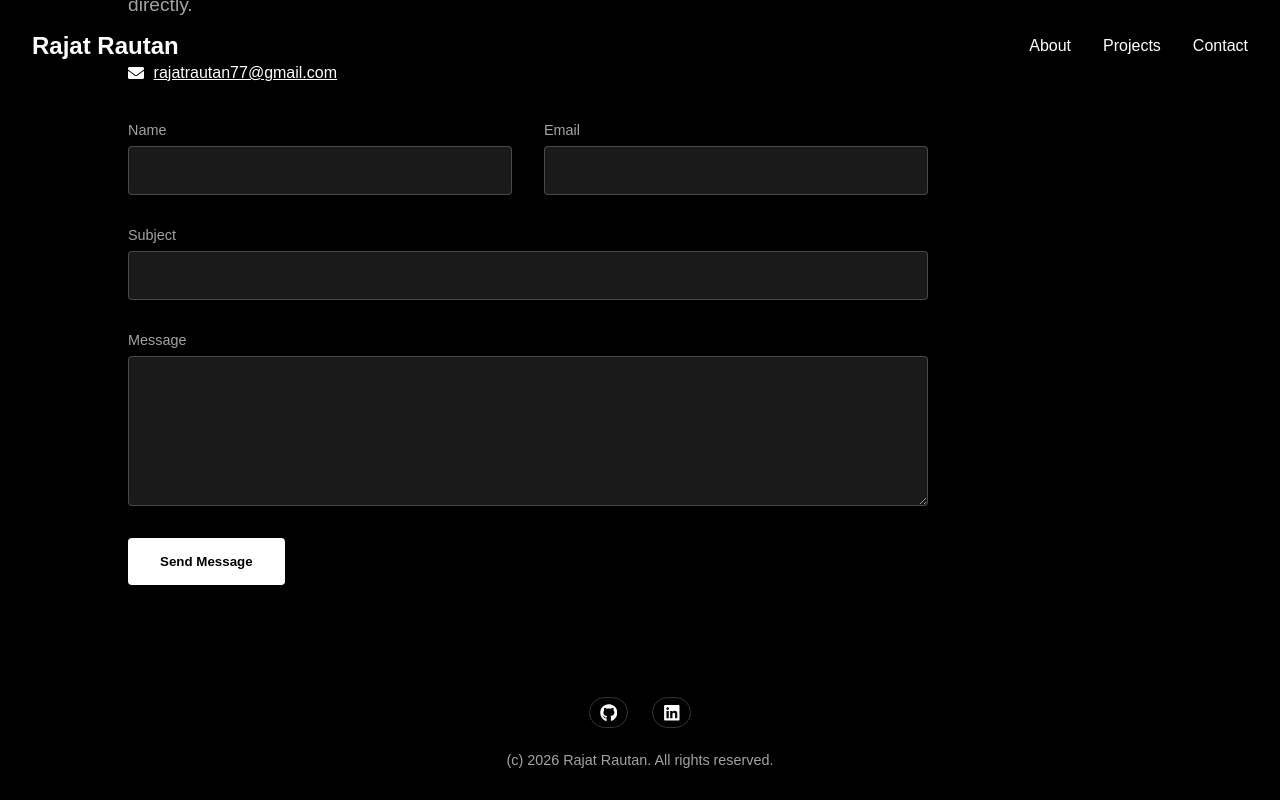
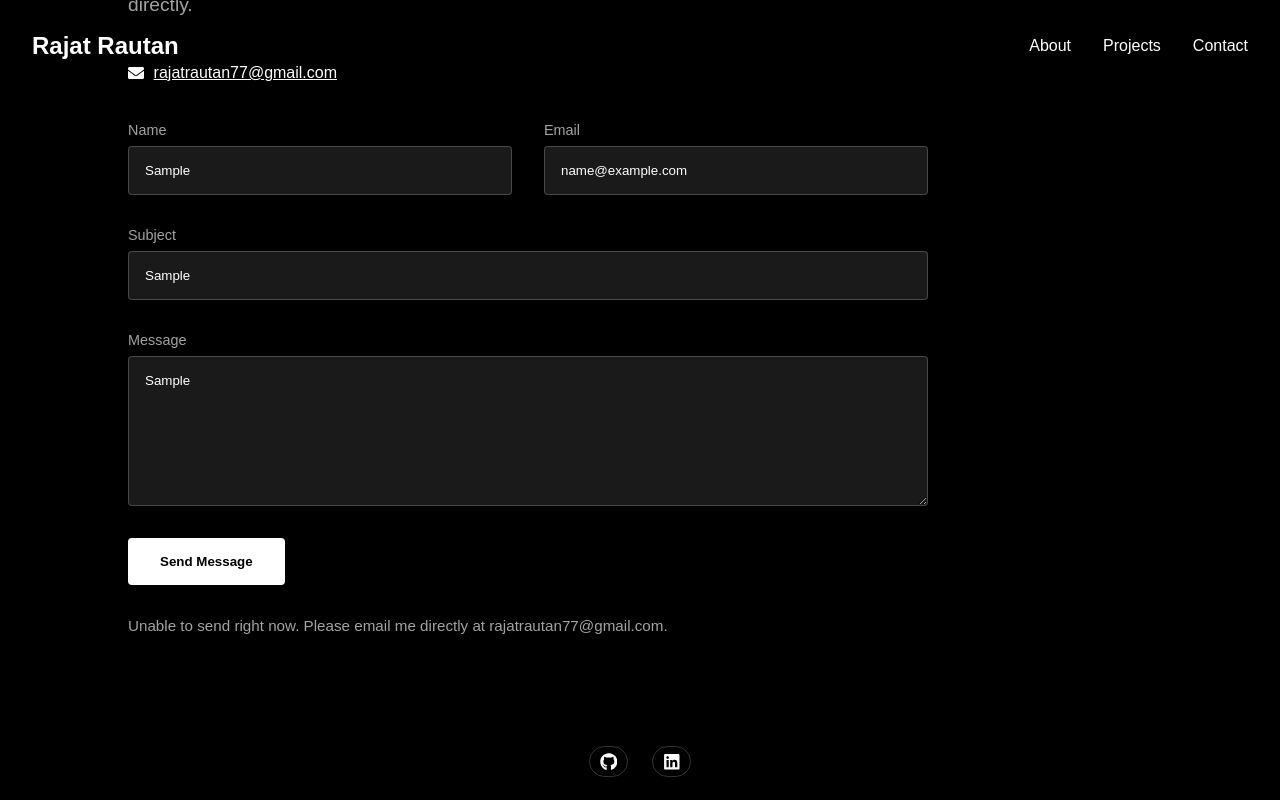
Before and after one commit to novasayat/rajat-personal-portfolio, a React (Create React App) app: page / in a window 1280 px wide. Both pictures are taken after typing "Sample", "name@example.com", "Sample", "Sample" into the empty fields and a click on the button "Send Message". Shown: the part 2579-3379 px from the top of the page. Built offline with nearby package versions, Linux system fonts and the light colour scheme; no server answers.

Commit message:
feat: replace contact alerts with inline submission status

```diff
--- a/src/components/Contact/Contact.js
+++ b/src/components/Contact/Contact.js
@@ -111,15 +111,29 @@ const SubmitButton = styled(motion.button)`
   &:hover {
     background-color: var(--accent-color);
   }
+
+  &:disabled {
+    opacity: 0.65;
+    cursor: not-allowed;
+  }
+`;
+
+const StatusMessage = styled.p`
+  grid-column: 1 / -1;
+  font-size: 0.95rem;
+  color: var(--accent-color);
 `;
 
 const Contact = () => {
+  const CONTACT_ENDPOINT = process.env.REACT_APP_CONTACT_ENDPOINT;
   const [formData, setFormData] = useState({
     name: '',
     email: '',
     subject: '',
     message: ''
   });
+  const [isSubmitting, setIsSubmitting] = useState(false);
+  const [status, setStatus] = useState('');
 
   const handleChange = (e) => {
     const { name, value } = e.target;
@@ -129,19 +143,56 @@ const Contact = () => {
     }));
   };
 
-  const handleSubmit = (e) => {
-    e.preventDefault();
-    // Integrate with a form service like Formspree
-    console.log(formData);
-    // Reset form
+  const openMailClient = () => {
+    const mailtoUrl =
+      `mailto:rajatrautan77@gmail.com` +
+      `?subject=${encodeURIComponent(formData.subject)}` +
+      `&body=${encodeURIComponent(
+        `Name: ${formData.name}\nEmail: ${formData.email}\n\n${formData.message}`
+      )}`;
+    window.location.href = mailtoUrl;
+  };
+
+  const resetForm = () => {
     setFormData({
       name: '',
       email: '',
       subject: '',
       message: ''
     });
-    // Show success message
-    alert('Thank you! Your message has been sent.');
+  };
+
+  const handleSubmit = async (e) => {
+    e.preventDefault();
+    setStatus('');
+    setIsSubmitting(true);
+
+    try {
+      if (CONTACT_ENDPOINT) {
+        const response = await fetch(CONTACT_ENDPOINT, {
+          method: 'POST',
+          headers: {
+            'Content-Type': 'application/json',
+            Accept: 'application/json'
+          },
+          body: JSON.stringify(formData)
+        });
+
+        if (!response.ok) {
+          throw new Error('Submit failed');
+        }
+
+        resetForm();
+        setStatus('Message sent successfully.');
+      } else {
+        openMailClient();
+        setStatus('Your email client has been opened to send the message.');
+      }
+    } catch (error) {
+      setStatus('Unable to send right now. Please email me directly at rajatrautan77@gmail.com.');
+    } finally {
+      setIsSubmitting(false);
+    }
   };
 
   return (
@@ -220,11 +271,13 @@ const Contact = () => {
         </InputGroup>
         <SubmitButton
           type="submit"
+          disabled={isSubmitting}
           whileHover={{ scale: 1.05 }}
           whileTap={{ scale: 0.95 }}
         >
-          Send Message
+          {isSubmitting ? 'Sending...' : 'Send Message'}
         </SubmitButton>
+        {status ? <StatusMessage aria-live="polite">{status}</StatusMessage> : null}
       </Form>
     </ContactContainer>
   );
```
